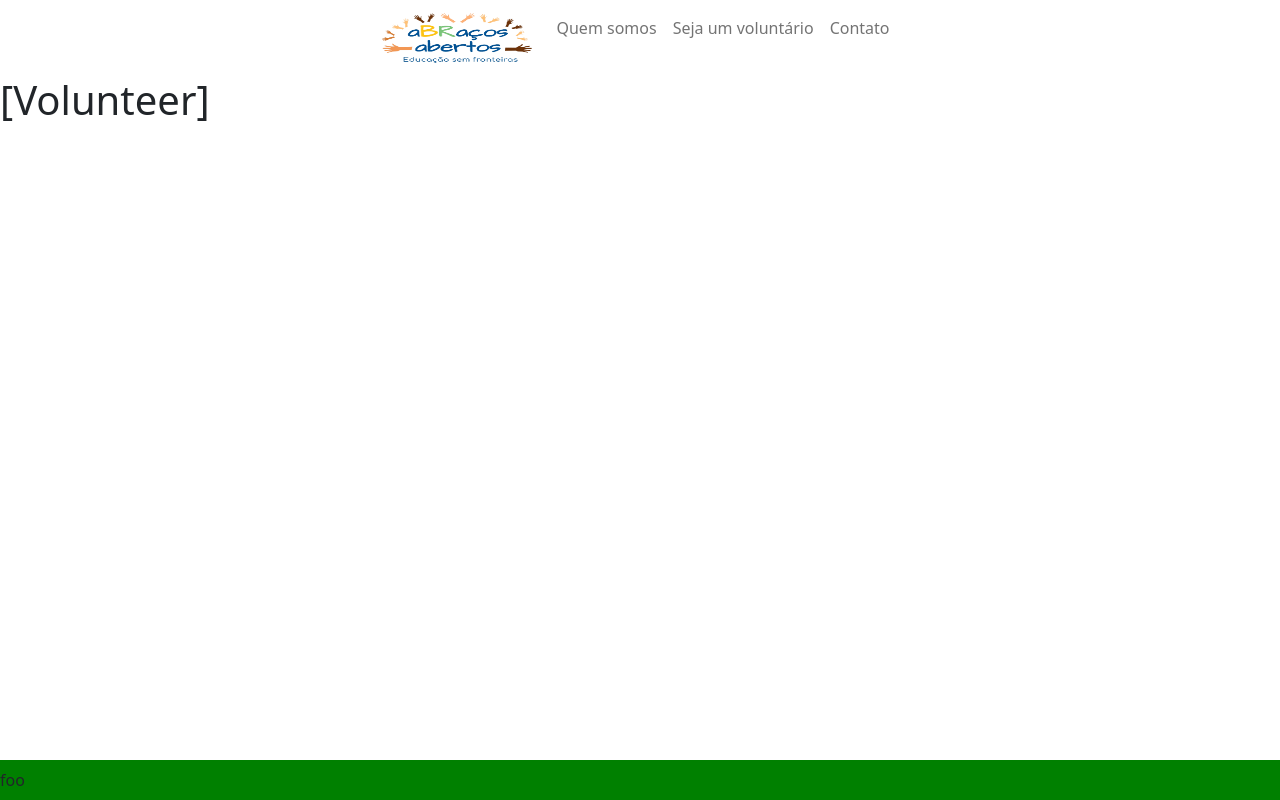
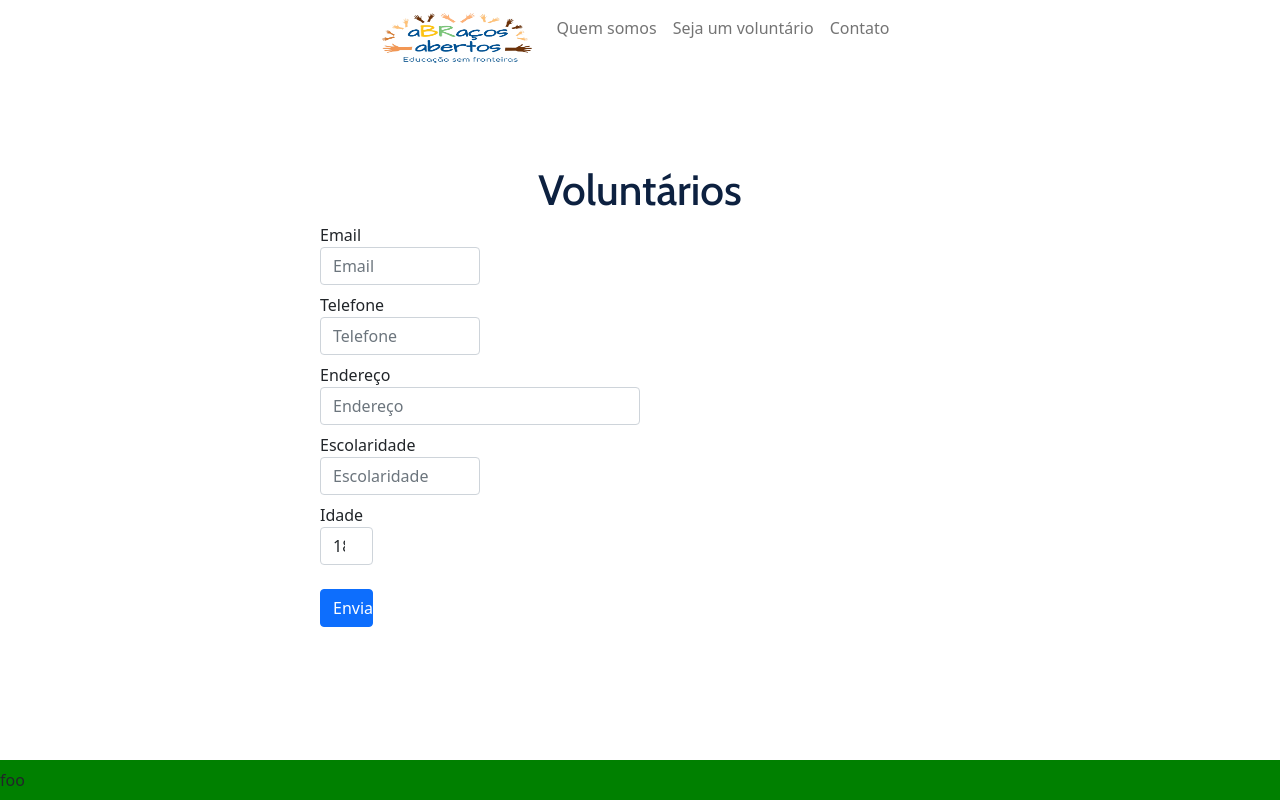
Before and after one commit to luismomm2110/abracos-abertos, a React (Create React App) app in the folder client/: page /volunteer in a window 1280 px wide. Built offline with nearby package versions, Linux system fonts and the light colour scheme.

Commit message:
Functional form with request/response

```diff
--- a/client/package.json
+++ b/client/package.json
@@ -7,6 +7,7 @@
     "@testing-library/jest-dom": "^5.16.4",
     "@testing-library/react": "^13.1.1",
     "@testing-library/user-event": "^13.5.0",
+    "axios": "^0.27.2",
     "bootstrap": "^5.1.3",
     "react": "^18.1.0",
     "react-bootstrap": "^2.3.1",
@@ -15,7 +16,6 @@
     "react-router-dom": "^6.3.0",
     "react-scripts": "5.0.1",
     "web-vitals": "^2.1.4"
-
   },
   "scripts": {
     "start": "react-scripts start",
--- a/client/public/index.html
+++ b/client/public/index.html
@@ -1,43 +1,25 @@
 <!DOCTYPE html>
-<html lang="en">
+<html lang="pt-BR">
+
 <head>
   <meta charset="utf-8" />
   <link rel="icon" href="%PUBLIC_URL%/favicon.ico" />
   <meta name="viewport" content="width=device-width, initial-scale=1" />
   <meta name="theme-color" content="#000000" />
-    <meta
-      name="description"
-      content="Web site created using create-react-app"
-    />
+  <meta name="description" content="Web site created using create-react-app" />
   <link rel="apple-touch-icon" href="%PUBLIC_URL%/logo192.png" />
-    <!--
-      manifest.json provides metadata used when your web app is installed on a
-      user's mobile device or desktop. See https://developers.google.com/web/fundamentals/web-app-manifest/
-    -->
   <link rel="manifest" href="%PUBLIC_URL%/manifest.json" />
-    <!--
-      Notice the use of %PUBLIC_URL% in the tags above.
-      It will be replaced with the URL of the `public` folder during the build.
-      Only files inside the `public` folder can be referenced from the HTML.
+  <link rel="preconnect" href="https://fonts.googleapis.com">
+  <link rel="preconnect" href="https://fonts.gstatic.com" crossorigin>
+  <link
+    href="https://fonts.googleapis.com/css2?family=Cabin:ital,wght@0,400;0,500;0,600;0,700;1,400;1,500;1,600;1,700&display=swap"
+    rel="stylesheet">
+  <title>Abraços Abertos</title>
+</head>
 
-      Unlike "/favicon.ico" or "favicon.ico", "%PUBLIC_URL%/favicon.ico" will
-      work correctly both with client-side routing and a non-root public URL.
-      Learn how to configure a non-root public URL by running `npm run build`.
-    -->
-    <title>React App</title>
-  </head>
 <body>
   <noscript>You need to enable JavaScript to run this app.</noscript>
   <div id="root"></div>
-    <!--
-      This HTML file is a template.
-      If you open it directly in the browser, you will see an empty page.
+</body>
 
-      You can add webfonts, meta tags, or analytics to this file.
-      The build step will place the bundled scripts into the <body> tag.
-
-      To begin the development, run `npm start` or `yarn start`.
-      To create a production bundle, use `npm run build` or `yarn build`.
-    -->
-  </body>
 </html>
--- /dev/null
+++ b/client/src/pages/About/index.js
@@ -0,0 +1,7 @@
+export default function About() {
+  return (
+    <div>
+      <h1>[About]</h1>
+    </div>
+  );
+}
--- /dev/null
+++ b/client/src/pages/Contact/index.js
@@ -0,0 +1,7 @@
+export default function Contact() {
+  return (
+    <div>
+      <h1>[Contact]</h1>
+    </div>
+  );
+}
--- /dev/null
+++ b/client/src/pages/History/index.js
@@ -0,0 +1,7 @@
+export default function History() {
+  return (
+    <div>
+      <h1>[History]</h1>
+    </div>
+  );
+}
--- /dev/null
+++ b/client/src/pages/Home/index.js
@@ -0,0 +1,7 @@
+export default function Home() {
+  return (
+    <div>
+      <h1>[Home]</h1>
+    </div>
+  );
+}
--- /dev/null
+++ b/client/src/pages/Volunteer/index.js
@@ -0,0 +1,133 @@
+import './styles.css';
+import { useState } from 'react';
+import axios from 'axios';
+
+export default function Volunteer() {
+  const [email, setEmail] = useState('');
+  const [phone, setPhone] = useState('');
+  const [address, setAddress] = useState('');
+  const [scholarity, setScholarity] = useState('');
+  const [age, setAge] = useState(18);
+
+  const handleEmail = event => {
+    setEmail(event.target.value);
+  }
+
+  const handlePhone = event => {
+    setPhone(event.target.value);
+  }
+
+  const handleAddress = event => {
+    setAddress(event.target.value);
+  }
+
+  const handleScholarity = event => {
+    setScholarity(event.target.value);
+  }
+
+  const handleAge = event => {
+    setAge(event.target.value);
+  }
+
+  const handleSubmit = event => {
+    event.preventDefault();
+
+    const userInformation = {
+      email,
+      phone,
+      address,
+      scholarity,
+      age
+    };
+
+    if (!email.length || !phone.length || !address.length || !scholarity.length) {
+      alert('Preencha todos os campos');
+      return;
+    }
+
+    axios.post('http://localhost:9000/api/volunteers', userInformation)
+      .then(response => {
+        console.log(response.data);
+      })
+      .catch(error => {
+        console.log(error.response.data);
+      });
+  }
+
+  return (
+    <div className='volunteerContainer'>
+      <h1>Voluntários</h1>
+      <form className="volunteerForm">
+        <div class="form-row">
+          <div class="form-group col-md-3">
+            <label for="inputEmail">Email</label>
+            <input
+              type="email"
+              class="form-control"
+              id="inputEmail"
+              placeholder="Email"
+              value={email}
+              onChange={handleEmail}
+            />
+          </div>
+          <div class="form-group col-md-3">
+            <label for="inputTel">Telefone</label>
+            <input
+              type="tel"
+              class="form-control"
+              id="inputTel"
+              placeholder="Telefone"
+              value={phone}
+              onChange={handlePhone}
+            />
+          </div>
+        </div>
+        <div class="form-group col-md-6">
+          <label for="inputAddress">Endereço</label>
+          <input
+            type="text"
+            class="form-control"
+            id="inputAddress"
+            placeholder="Endereço"
+            value={address}
+            onChange={handleAddress}
+          />
+        </div>
+        <div class="form-row">
+          <div class="form-group col-md-3">
+            <label for="inputScholarity">Escolaridade</label>
+            <input
+              type="text"
+              class="form-control"
+              id="inputScholarity"
+              placeholder='Escolaridade'
+              value={scholarity}
+              onChange={handleScholarity}
+            />
+          </div>
+          <div class="form-group col-md-1">
+            <label for="inputAge">Idade</label>
+            <input
+              type="number"
+              class="form-control"
+              id="inputAge"
+              placeholder="Idade"
+              min={1}
+              max={100}
+              value={age}
+              onChange={handleAge}
+            />
+          </div>
+        </div>
+
+        <button
+          type="submit"
+          class="btn btn-primary col-md-1"
+          onClick={handleSubmit}
+        >
+          Enviar
+        </button>
+      </form>
+    </div>
+  );
+}
--- /dev/null
+++ b/client/src/pages/Volunteer/styles.css
@@ -0,0 +1,42 @@
+div.volunteerContainer {
+  display: flex;
+  flex-direction: column;
+  justify-content: center;
+  align-items: center;
+  height: 80vh;
+  overflow: auto;
+}
+
+.volunteerContainer h1 {
+  color: #0d2140;
+  font-size: 2.65rem;
+  font-family: 'Cabin';
+}
+
+div.volunteerContainer::-webkit-scrollbar {
+  width: 10px;
+}
+
+div.volunteerContainer::-webkit-scrollbar-track {
+  background: #f1f1f1;
+}
+
+div.volunteerContainer::-webkit-scrollbar-thumb {
+  background: #0d6efd;
+}
+
+div.volunteerContainer::-webkit-scrollbar-thumb:hover {
+  background: #0a4294;
+}
+
+form.volunteerForm {
+  width: 50vw;
+}
+
+form.volunteerForm input {
+  margin-bottom: 0.5rem;
+}
+
+form.volunteerForm .btn.btn-primary {
+  margin-top: 1rem;
+}
```
Also changed, not shown: client/src/App.js (+7 -3 lines), client/src/components/Footer.js (renamed from client/src/pages/Footer.js), client/src/components/Header.js (renamed from client/src/pages/Header.js), 2 other files (tests, documents, lock files or other folders). Lines whose indentation alone changed are shown as unchanged.
